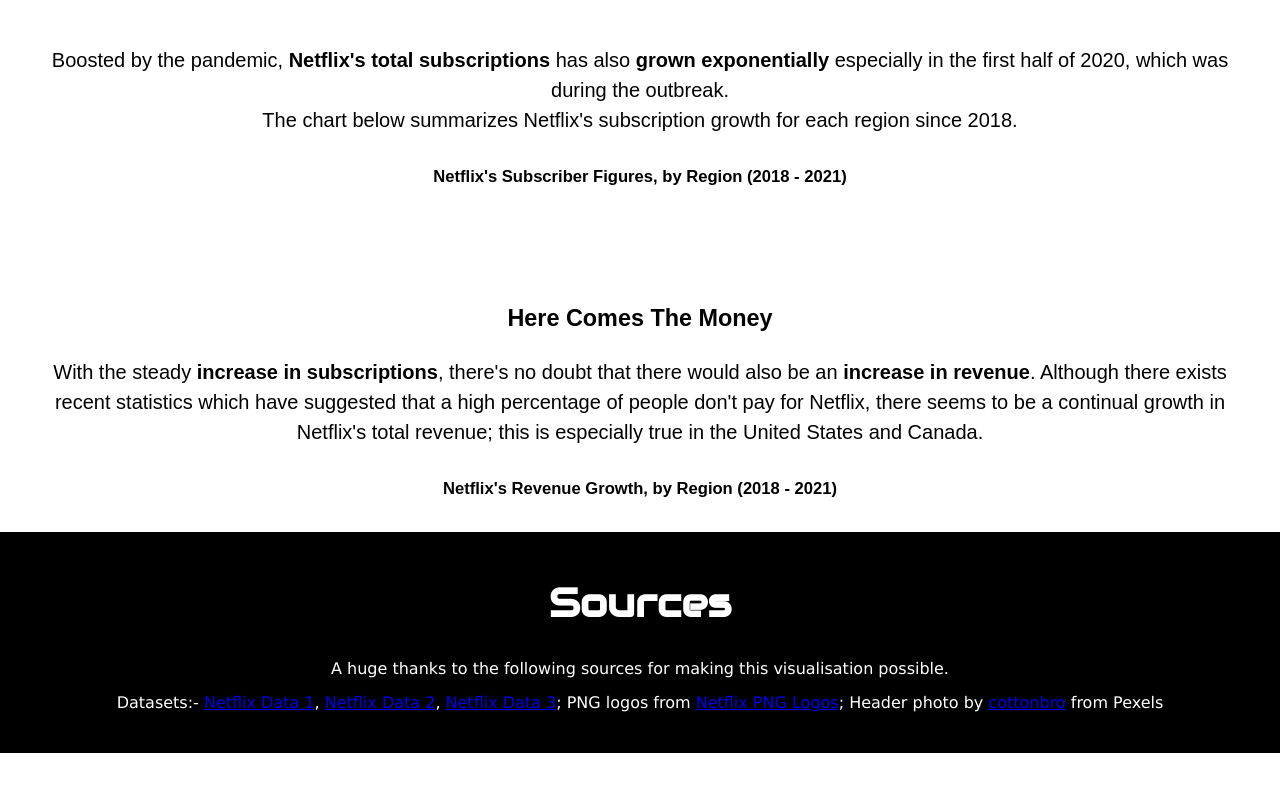
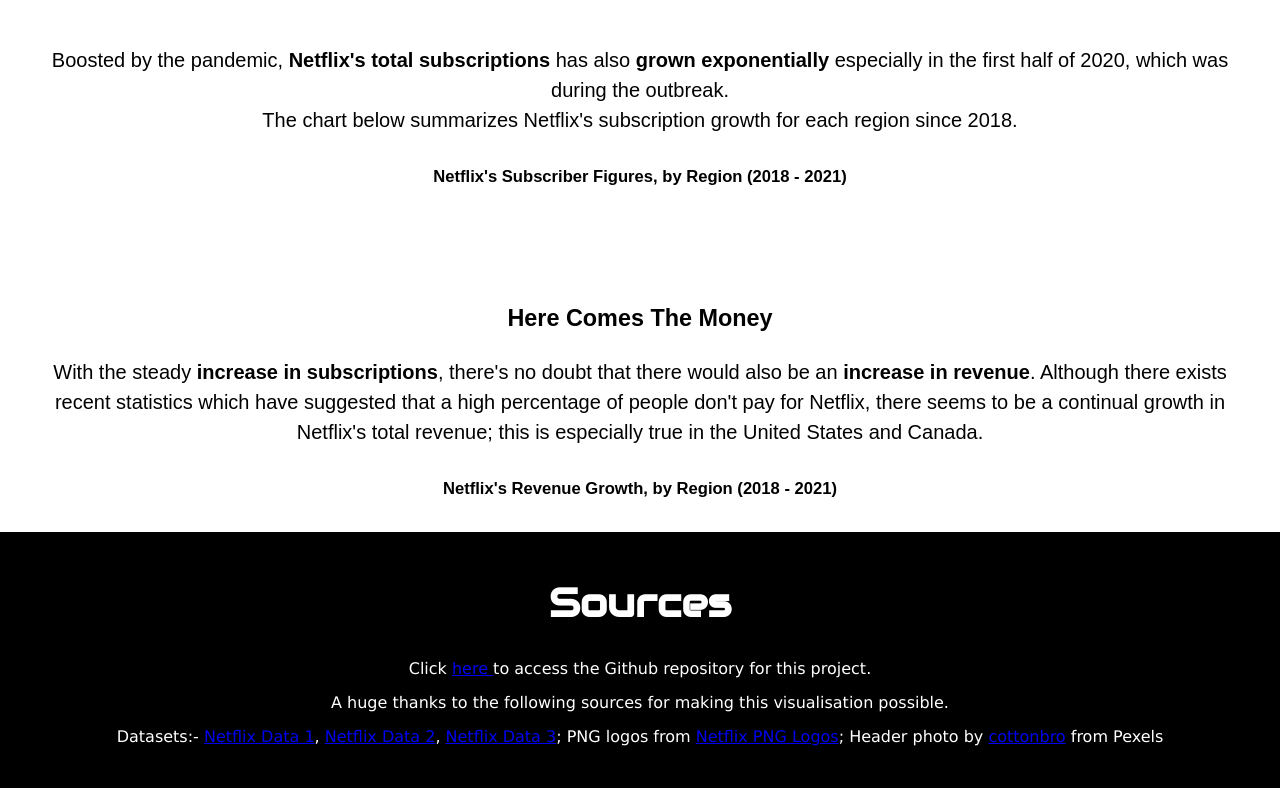
Before and after one commit to bjohn732/FIT3179_DataVis2, a plain HTML site: page index.html in a window 1280 px wide. Shown: the part 2744-3532 px from the top of the page. Before the commit the page ends 3497 px from the top, so only its background shows below. Drawn offline with nearby package versions, Linux system fonts and the light colour scheme; a script that the page names is missing.

Commit message:
Update index.html

```diff
--- a/index.html
+++ b/index.html
@@ -168,6 +168,7 @@
 <div class="sources-area" id="sources">
     <div class="source-text-part">
         <h2 style="text-align: center;">Sources</h2>
+        <p style="text-align: center;">Click <a href="https://github.com/bjohn732/FIT3179_DataVis2">here </a>to access the Github repository for this project.</p>
         <p style="text-align: center;">A huge thanks to the following sources for making this visualisation possible.</p>
         <p>Datasets:- <a href="https://github.com/intandeay/Netflix-Analysis/blob/master/NF_all.csv">Netflix Data 1</a>,
              <a href="https://docs.google.com/spreadsheets/d/1aDZzAi93rJW1zrxLGQZdkVn6Gr5RnqZ4f3Nb1_VxCoc/edit#gid=0">Netflix Data 2</a>,
```
